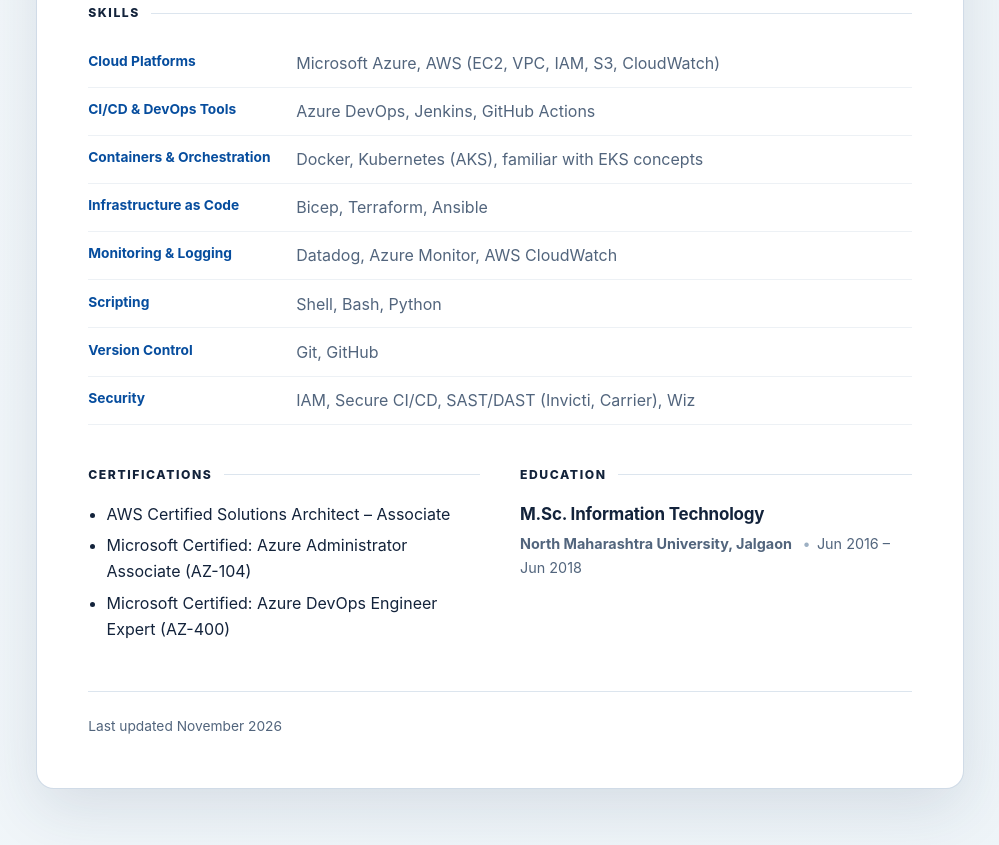
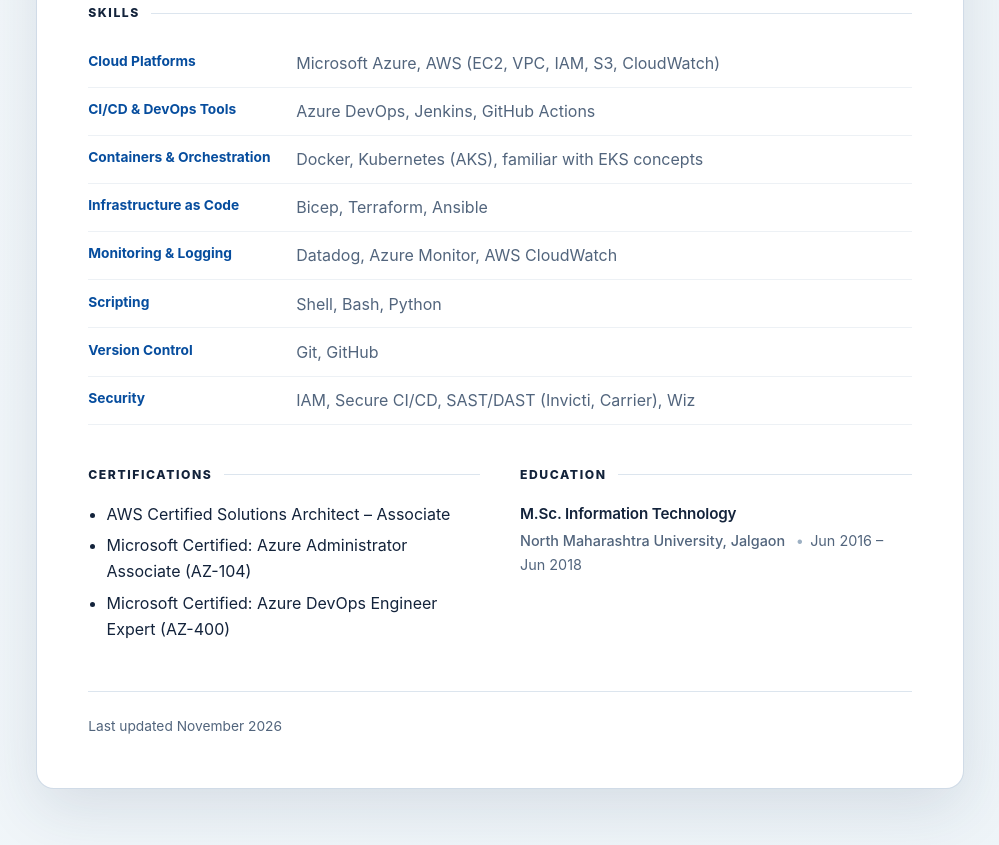
Before and after one commit to parmeshwargudadhe/parmeshwargudadhe.github.io, a plain HTML site: page index.html in a window 1280 px wide. Shown: the part 2410-3255 px from the top of the page, without its empty margins (140-1139 px from the left). Drawn offline with Linux system fonts and the light colour scheme.

Commit message:
Refine Education typography

```diff
--- a/style.css
+++ b/style.css
@@ -53,6 +53,8 @@ strong { color: #0d3d70; }
 .two-up .entry { padding: 0; border: 0; border-radius: 0; }
 .two-up .entry:hover { background: transparent; }
 .two-up .meta { white-space: normal; }
+.two-up .entry h3 { font-size: .95rem; font-weight: 600; }
+.two-up .org { font-weight: 500; }
 .certs { margin: 0; padding-left: 1.15rem; } .certs li { margin: .3rem 0; }
 .footer { display: flex; flex-wrap: wrap; align-items: center; gap: .8rem 1rem; margin-top: 2.75rem; padding-top: 1.4rem; border-top: 1px solid var(--line); color: var(--muted); font-size: .86rem; }
 .footer p { margin: 0; } .updated { margin-left: auto; }
```
